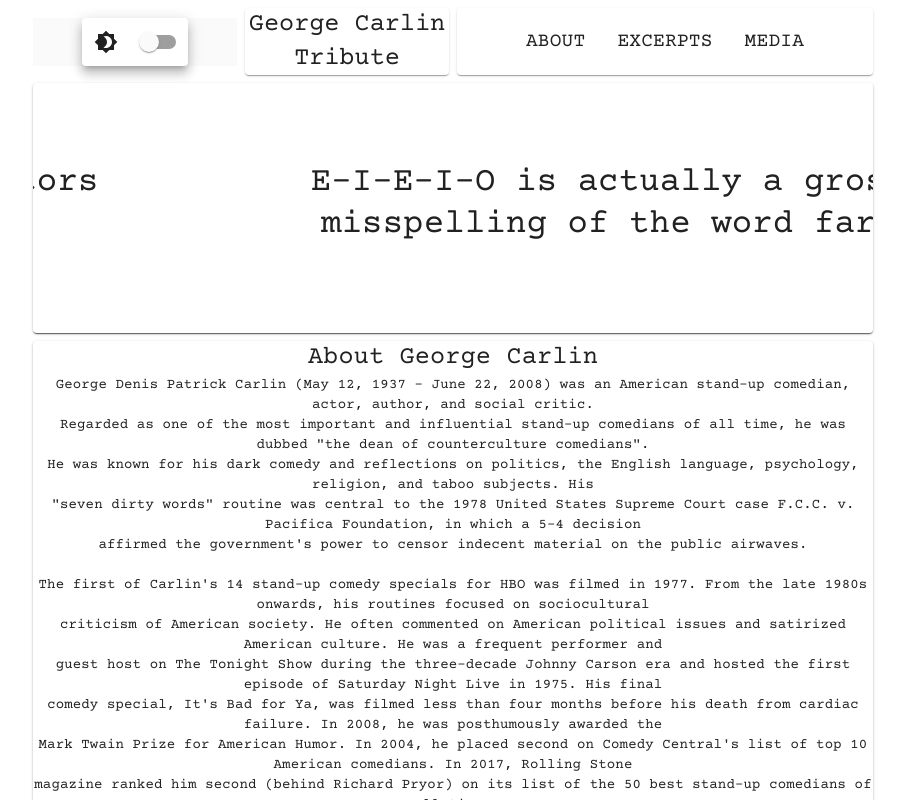
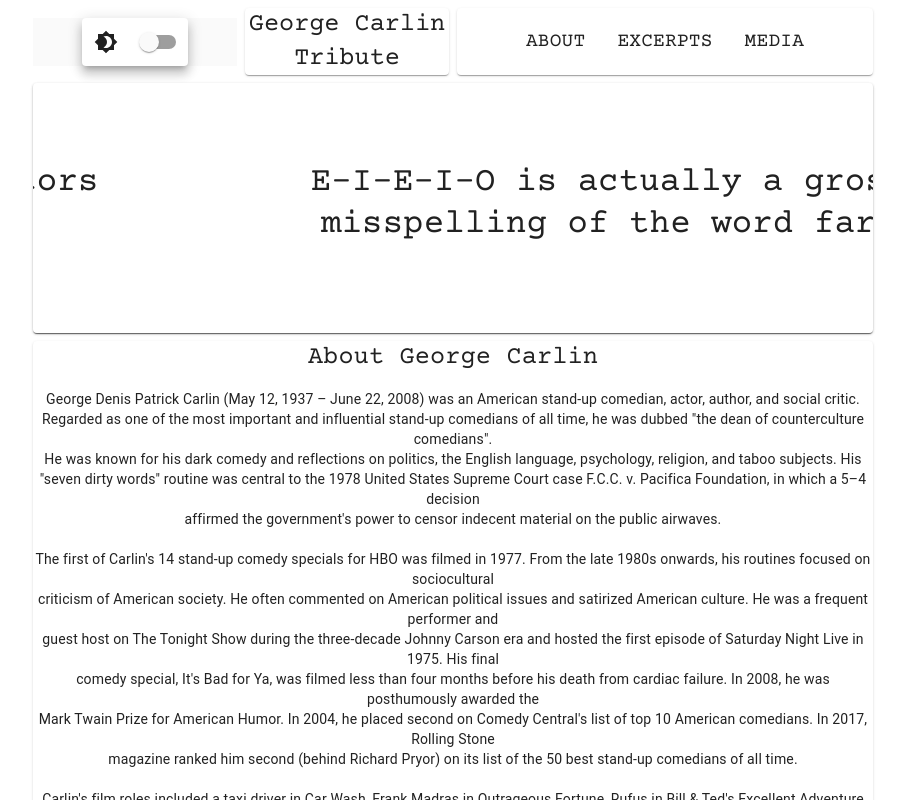
Before and after one commit to Ryanwfile/carlin-tribute, a React (Create React App) app in the folder carlin-website/: page / in a window 1280 px wide. Shown: the top 800 px of the page, without its empty margins (187-1092 px from the left). Built offline with nearby package versions, Linux system fonts and the light colour scheme; a web font is replaced by a local one.

Commit message:
more styling

```diff
--- a/carlin-website/src/components/About/About.js
+++ b/carlin-website/src/components/About/About.js
@@ -1,30 +1,30 @@
 import React from "react";
 import styles from "./About.module.css";
-import { styled } from "@mui/material/styles";
-import Paper from "@mui/material/Paper";
 import { CONSTANTS } from "../../constants";
-import { Typography } from "@material-ui/core";
-
-const Item = styled(Paper)(({ theme }) => ({
-  backgroundColor: theme.palette.mode === "dark" ? "#1A2027" : "#fff",
-  ...theme.typography.body2,
-  // padding: theme.spacing(1),
-  textAlign: "center",
-  color: theme.palette.text.secondary,
-  // paddingLeft: "2rem",
-  // paddingRight: "2rem",
-  // marginLeft: "4rem",
-  // marginRight: "4rem",
-}));
+import { Grid, Typography } from "@material-ui/core";
 
 function About() {
   return (
-    <div className={styles.aboutWrapper}>
-      <Item>
+    <Grid
+      container
+      className={styles.aboutWrapper}
+      justify="center"
+      xs={12}
+      direction="column"
+    >
+      <Grid item>
         <Typography variant="h5">{CONSTANTS.ABOUT.title} </Typography>
-        <Typography variant="body2">{CONSTANTS.ABOUT.content}</Typography>
-      </Item>
-    </div>
+      </Grid>
+      <Grid item>
+        <p
+          style={{
+            fontSize: "",
+          }}
+        >
+          {CONSTANTS.ABOUT.content}
+        </p>
+      </Grid>
+    </Grid>
   );
 }
 
--- a/carlin-website/src/components/About/About.module.css
+++ b/carlin-website/src/components/About/About.module.css
@@ -1,9 +1,3 @@
 .aboutWrapper {
-  text-align: center;
   white-space: pre-line;
-  /* background: rgb(14, 9, 9);
-  color: aliceblue; */
 }
-h4 {
-  margin-top: 0;
-}
```
